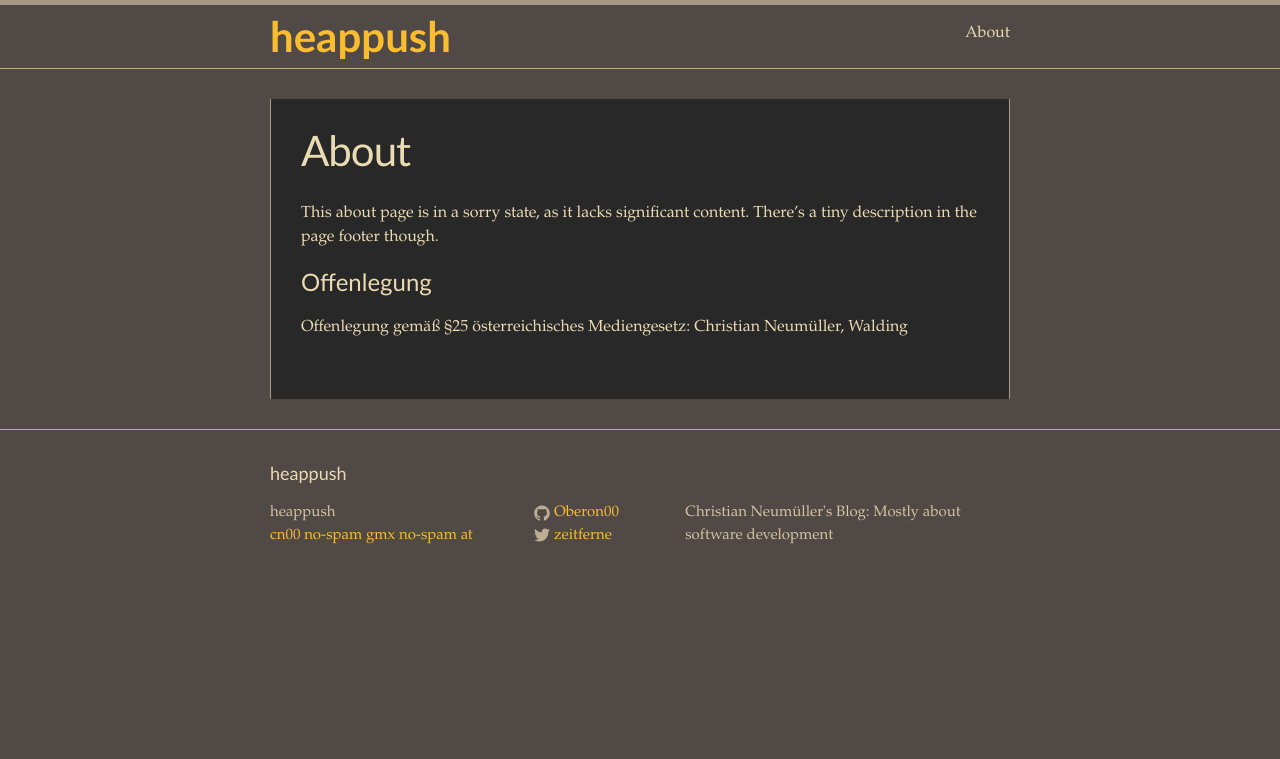
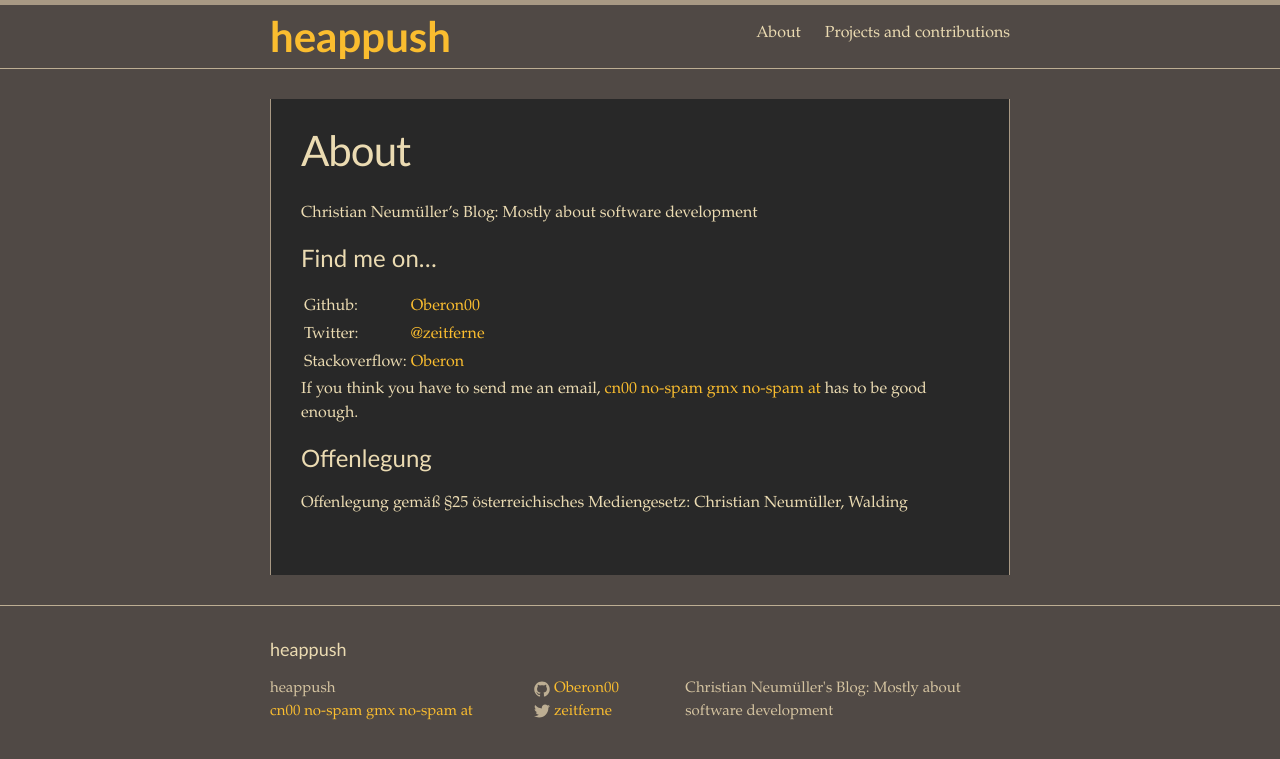
Before and after one commit to Oberon00/Oberon00.github.io, a Jekyll site: the page built from about.md, in a window 1280 px wide. Shown: the top 759 px of the page. Built offline with Jekyll 4.4.1, drawn with Linux system fonts in a browser that asks for light colours.

Commit message:
Update pages.

```diff
--- a/about.md
+++ b/about.md
@@ -3,9 +3,16 @@ title: About
 permalink: /about/
 ---
 
-This about page is in a sorry state, as it lacks significant content. There's a
-tiny description in the page footer though.
+{{site.description}}
 
+# Find me on…
+
+| Github: | [Oberon00](https://github.com/{{ site.github_username }}) |
+| Twitter: | [@zeitferne](https://twitter.com/{{ site.twitter_username }}) |
+| Stackoverflow: | [Oberon](http://stackoverflow.com/users/2128694/oberon) |
+
+If you think you have to send me an email,
+[{{site.email}}](mailto:{{site.email}}) has to be good enough.
 
 # Offenlegung
 
```
Also changed, not shown: projects.md (added, +40 -0 lines).
